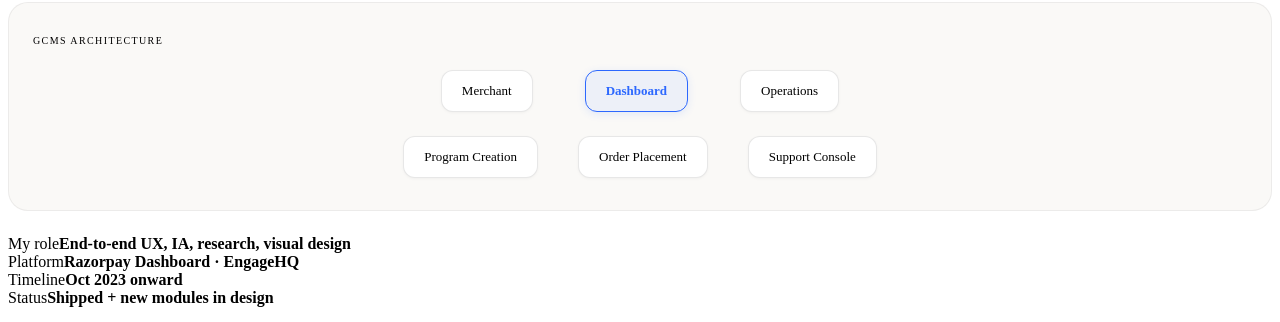
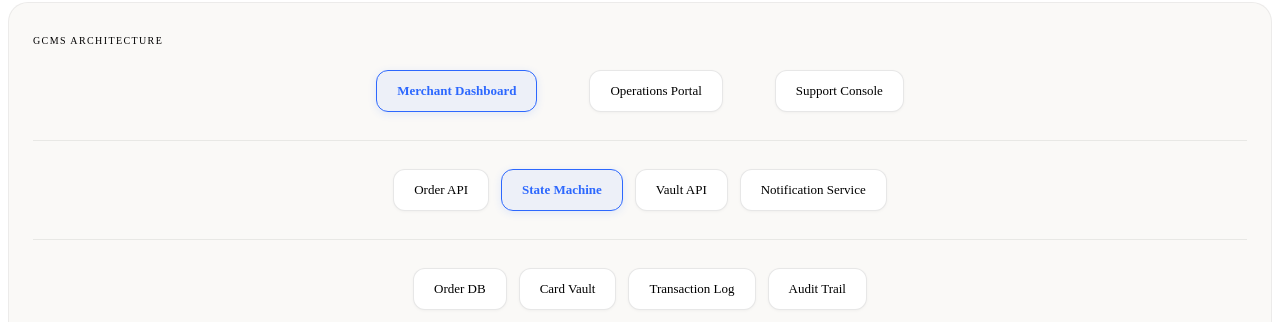
Before and after one commit to ArvindSanker/Portfolio, a React (Vite) app: page /gcms in a window 1280 px wide. Shown: the part 630-952 px from the top of the page. Built offline with nearby package versions, Linux system fonts and the light colour scheme; the HTML template or start-up script is replaced by a standard one.

Commit message:
fix: GCMS order flow, architecture diagram, spacing, explorations heading

```diff
--- a/src/pages/GCMS.jsx
+++ b/src/pages/GCMS.jsx
@@ -89,23 +89,47 @@ function FlowRow({ children }) {
   )
 }
 
-// 1. System Overview
+// 1. System Overview — Complex Architecture
 function SystemOverviewDiagram() {
   return (
     <DiagramWrapper label="GCMS Architecture">
-      <div style={{ display: 'flex', flexDirection: 'column', gap: '24px', alignItems: 'center' }}>
+      <div style={{ display: 'flex', flexDirection: 'column', gap: '20px', alignItems: 'center' }}>
+        {/* Frontend Layer */}
         <FlowRow>
-          <FlowNode label="Merchant" />
+          <FlowNode label="Merchant Dashboard" active />
           <FlowArrow />
-          <FlowNode label="Dashboard" active />
+          <FlowNode label="Operations Portal" />
           <FlowArrow />
-          <FlowNode label="Operations" />
+          <FlowNode label="Support Console" />
         </FlowRow>
-        <div style={{ display: 'flex', gap: '40px', justifyContent: 'center', flexWrap: 'wrap' }}>
-          <FlowNode label="Program Creation" />
-          <FlowNode label="Order Placement" />
-          <FlowNode label="Support Console" />
-        </div>
+
+        {/* API Layer */}
+        <div style={{
+          width: '100%',
+          height: '1px',
+          background: 'rgba(28,26,23,0.08)',
+          margin: '8px 0'
+        }} />
+        <FlowRow>
+          <FlowNode label="Order API" />
+          <FlowNode label="State Machine" active />
+          <FlowNode label="Vault API" />
+          <FlowNode label="Notification Service" />
+        </FlowRow>
+
+        {/* Data Layer */}
+        <div style={{
+          width: '100%',
+          height: '1px',
+          background: 'rgba(28,26,23,0.08)',
+          margin: '8px 0'
+        }} />
+        <FlowRow>
+          <FlowNode label="Order DB" />
+          <FlowNode label="Card Vault" />
+          <FlowNode label="Transaction Log" />
+          <FlowNode label="Audit Trail" />
+        </FlowRow>
       </div>
     </DiagramWrapper>
   )
@@ -128,8 +152,8 @@ function ProgramCreationDiagram() {
   )
 }
 
-// 3. Cart-based Ordering
-function CartFlowDiagram() {
+// 3. Order Placement Flow (Program → Denominations → Review → Place)
+function OrderFlowDiagram() {
   return (
     <DiagramWrapper label="Order Placement Flow">
       <FlowRow>
@@ -137,11 +161,9 @@ function CartFlowDiagram() {
         <FlowArrow />
         <FlowNode label="Denominations" />
         <FlowArrow />
-        <FlowNode label="Cart" active />
+        <FlowNode label="Review" active />
         <FlowArrow />
-        <FlowNode label="Review" />
-        <FlowArrow />
-        <FlowNode label="Place" active={false} icon="check" />
+        <FlowNode label="Place Order" />
       </FlowRow>
     </DiagramWrapper>
   )
@@ -241,10 +263,12 @@ export default function GCMS() {
           before="Merchants depended on resellers, manual files, or engineering teams to issue cards."
           after="Operators can select a program, add denominations to cart, place orders, and track fulfillment themselves."
         />
+        <div style={{ marginTop: '32px' }}>
           <CardGrid variant="two" items={[
             { label: 'Lost account', title: 'Zomato routed to PoshVine', text: 'Razorpay could not offer direct self-serve issuance, so the account moved through a competitor path.' },
             { label: 'Workaround', title: 'Lenskart made 14,518 API calls', text: 'A bulk-file workaround behaved like a product. It was fragile, opaque, and not ops-friendly.' },
           ]} />
+        </div>
       </StorySection>
 
       <StorySection kicker="Goals" title="Make gift-card operations self-serve without making them feel technical." wide>
@@ -263,29 +287,28 @@ export default function GCMS() {
         ]} />
       </StorySection>
 
-      <StorySection kicker="Early explorations" title="Three directions, one winner." wide>
+      <StorySection kicker="Explorations" title="Finding the right approach." wide>
         <IterationGrid items={[
           { label: 'Rejected', title: 'Bulk CSV upload', text: 'Familiar to ops teams, but slow and hard to recover from when rows fail.', reason: 'It repeated the Lenskart workaround instead of solving it.' },
           { label: 'Rejected', title: 'API-only ordering', text: 'Accurate for engineers, but wrong for teams placing monthly orders.', reason: 'Every order run would still depend on engineering bandwidth.' },
           { label: 'Rejected', title: 'Single-order form', text: 'Simple for one denomination, painful for campaigns that mix values.', reason: 'Enterprise operators rarely issue one denomination at a time.' },
-          { label: 'Chosen', title: 'Cart-based ordering', text: 'Program, denomination, quantity, cart, review, place. Familiar and fast.', reason: 'It matched how operators already think about bulk purchase workflows.', chosen: true },
+          { label: 'Chosen', title: 'Program-based ordering', text: 'Program, denomination, review, place. Familiar and fast.', reason: 'It matched how operators already think about bulk purchase workflows.', chosen: true },
         ]} />
       </StorySection>
 
-      <StorySection kicker="Solution" title="Cart-based workflow" wide>
-        <CartFlowDiagram />
-      </StorySection>
-
       <StorySection kicker="Final experience" title="Order placement" wide>
+        <OrderFlowDiagram />
+        <div style={{ marginTop: '32px' }}>
           <AnnotatedVisual
-          src="/images/gcms/fcd6268124089009631904af9c95ade3.gif"
+            src="/images/gcms/order-flow-dark.gif"
             label="Order placement flow"
             notes={[
               { title: 'Program first', text: 'The workflow starts from the gift-card program, not from internal product taxonomy.' },
-            { title: 'Cart model', text: 'Multiple denominations can be built in one session before final review.' },
+              { title: 'Denominations', text: 'Multiple denominations can be built in one session before final review.' },
               { title: 'Status clarity', text: 'Operators get a clear order state instead of waiting on support for updates.' },
             ]}
           />
+        </div>
       </StorySection>
 
       <StorySection kicker="Support console" title="Support moved from Razorpay-owned to merchant-owned." wide>
@@ -309,6 +332,9 @@ export default function GCMS() {
 
       <StorySection kicker="Transaction tracking" title="Trace any card or transaction in seconds." wide>
         <TransactionTrackingDiagram />
+        <div style={{ marginTop: '32px' }}>
+          <Visual label="Transaction lookup" caption="Visual to add: search, filter, and trace interface for support teams." />
+        </div>
       </StorySection>
 
       <StorySection kicker="Program creation" title="Self-serve creation was scoped for mid-market." wide>
```
Lines whose indentation alone changed are shown as unchanged.
